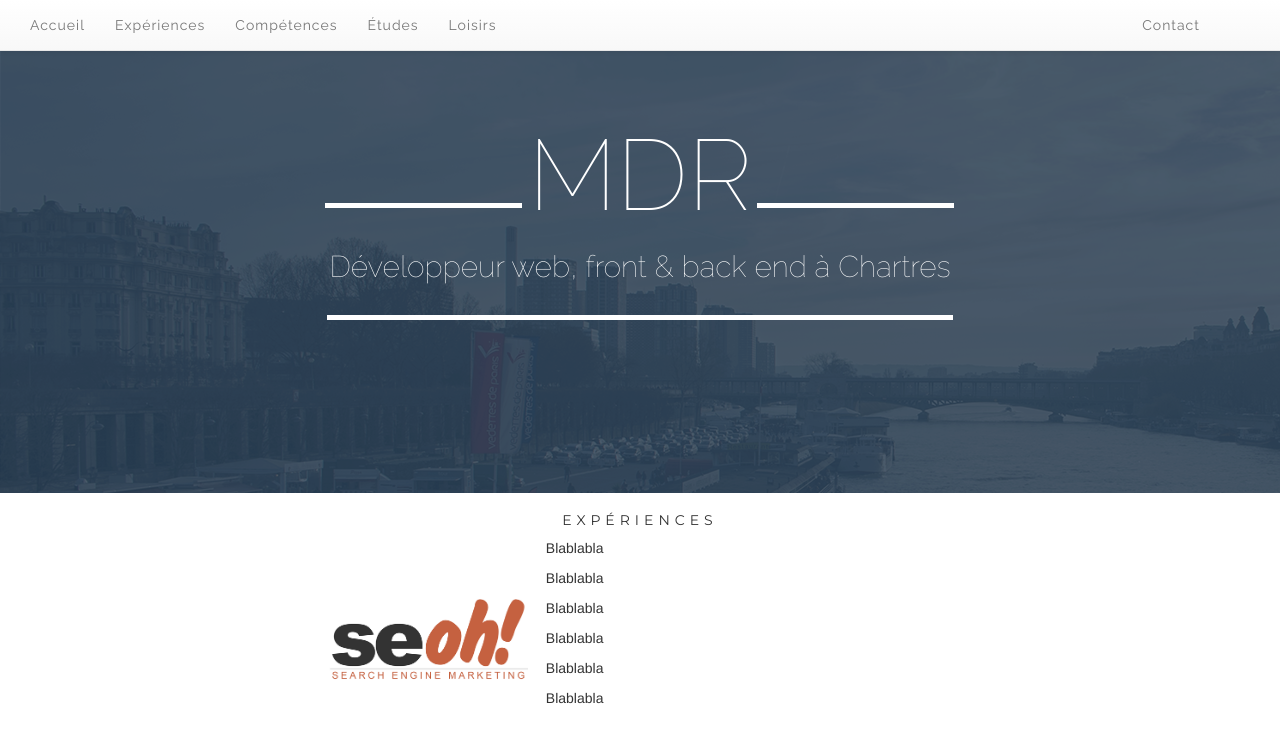
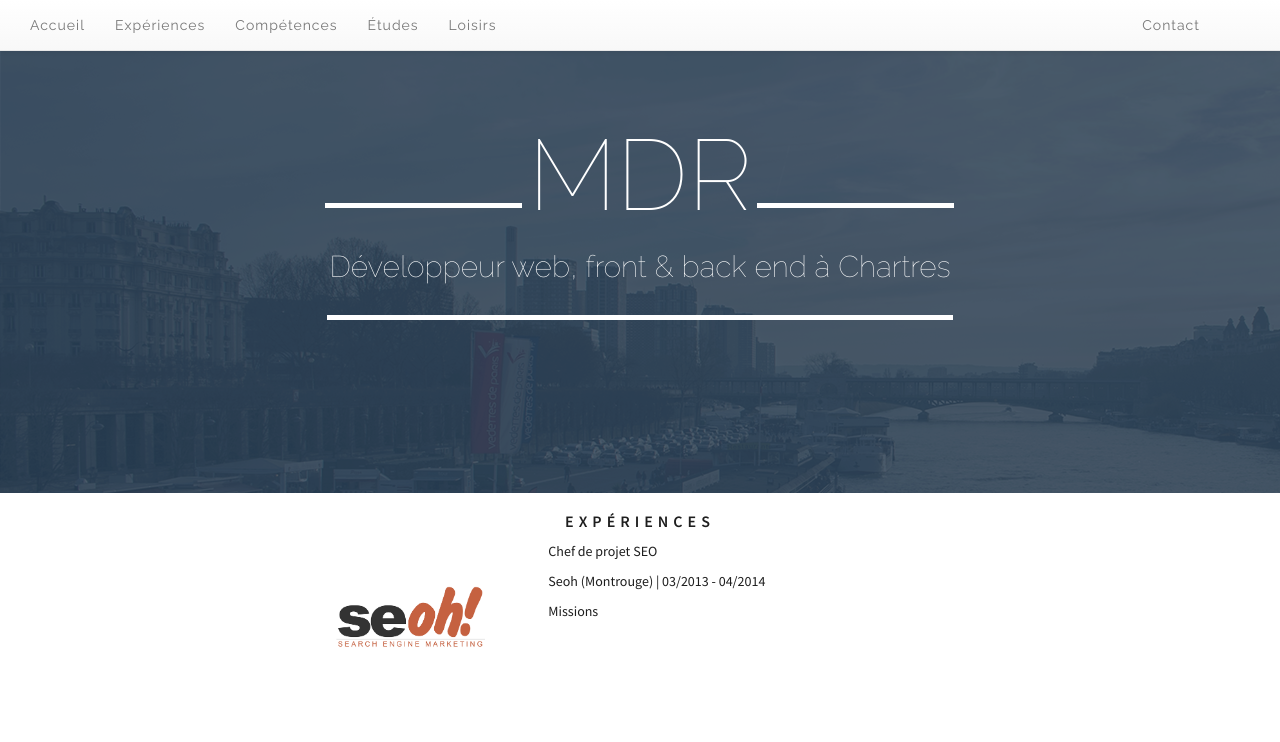
Before and after one commit to mickaelderaemy/mickaelderaemy.com, a plain HTML site: page index.html in a window 1280 px wide. Drawn offline with nearby package versions, Linux system fonts and the light colour scheme.

Commit message:
Correction du decalage Bootstrap

```diff
--- a/index.html
+++ b/index.html
@@ -5,6 +5,7 @@
 	<link rel="stylesheet" href="https://maxcdn.bootstrapcdn.com/bootstrap/3.3.4/css/bootstrap.min.css">
 	<link rel="stylesheet" href="https://maxcdn.bootstrapcdn.com/bootstrap/3.3.4/css/bootstrap-theme.min.css">
 	<link href='http://fonts.googleapis.com/css?family=Montserrat:400,700' rel='stylesheet' type='text/css'>
+	<link href='http://fonts.googleapis.com/css?family=Source+Sans+Pro:400,600,700,300,200' rel='stylesheet' type='text/css'>
 	<link href='http://fonts.googleapis.com/css?family=Raleway:100,200,300,400,500,600,700,800,900' rel='stylesheet' type='text/css'>
 	<link rel=stylesheet href="style.css" type="text/css">
 	<title>Mickaël de Raëmy | Développeur web front & back end</title>
@@ -46,10 +47,9 @@
 <script src="https://maxcdn.bootstrapcdn.com/bootstrap/3.3.4/js/bootstrap.min.js"></script>
 
 	<!-- H E A D E R -->
-
-	<header class="container-fluid">
+<div class="container-fluid">
 	<div class="row">
-			<div class="col-md-12 col-lg-12 text-center header_title">
+		<div class="col-md-12 text-center header header_title">
 			<img class="hidden-xs" src="images/header_line.png">
 			<span class="header_initials">MDR</span>
 			<img class="hidden-xs" src="images/header_line.png">
@@ -59,26 +59,22 @@
 			<img class="hidden-xs" src="images/header_line3.png">
 		</div>
 	</div>
-	</header>
+</div>
 
 	<!-- S E C T I O N S -->
 
-	<div class="row">
-		<div class="col-md-12 col-lg-12 section_title" id="experiences">
+		<div class="col-md-12 section_title" id="experiences">
 			<h3>Expériences</h3>
 		</div>
 		<div class="col-md-2 col-md-offset-3 section_img">
 			<img src="images/logo_seoh.png">
 		</div>
 		<div class="col-md-4">
-			<p>Blablabla</p>
-			<p>Blablabla</p>
-			<p>Blablabla</p>
-			<p>Blablabla</p>
-			<p>Blablabla</p>
-			<p>Blablabla</p>
+			<p>Chef de projet SEO</p>
+			<p>Seoh (Montrouge) | 03/2013 - 04/2014</p>
+			<p>Missions</p>
 		</div>
-	</div>
+
 </body>
 
 
--- a/style.css
+++ b/style.css
@@ -4,6 +4,9 @@
 
 body {
 	margin: 0px;
+	font-family: 'Source Sans Pro', sans-serif;
+	font-size: 14px;
+	color: #1E1E1E;
 }
 
 .navbar-right {
@@ -11,11 +14,15 @@ body {
 }
 
 nav {
-	font-family: "Raleway", sans-serif;
+	font-family: 'Raleway', sans-serif;
 	letter-spacing: 1px;
 }
 
-header {
+nav a {
+	color: #3E4149;
+}
+
+.header {
 	background-image: url('images/header_background2.png');
 	width: 100%;
 	height: 100%;
@@ -51,14 +58,14 @@ header {
 
 .section_title h3 {
 	text-align: center;
-	font-size: 14px;
-	font-family: "Montserrat", sans-serif;
-	font-weight: 400;
+	font-size: 16px;
+	font-family: 'Source Sans Pro', sans-serif;
+	font-weight: 600;
 	text-transform: uppercase;
 	letter-spacing: 5px;
 }
 
 .section_img img {
-	width: 200px;
+	width: 150px;
 	height: auto;
 }
```
Also changed, not shown: 1 other file. Lines whose indentation alone changed are shown as unchanged.
